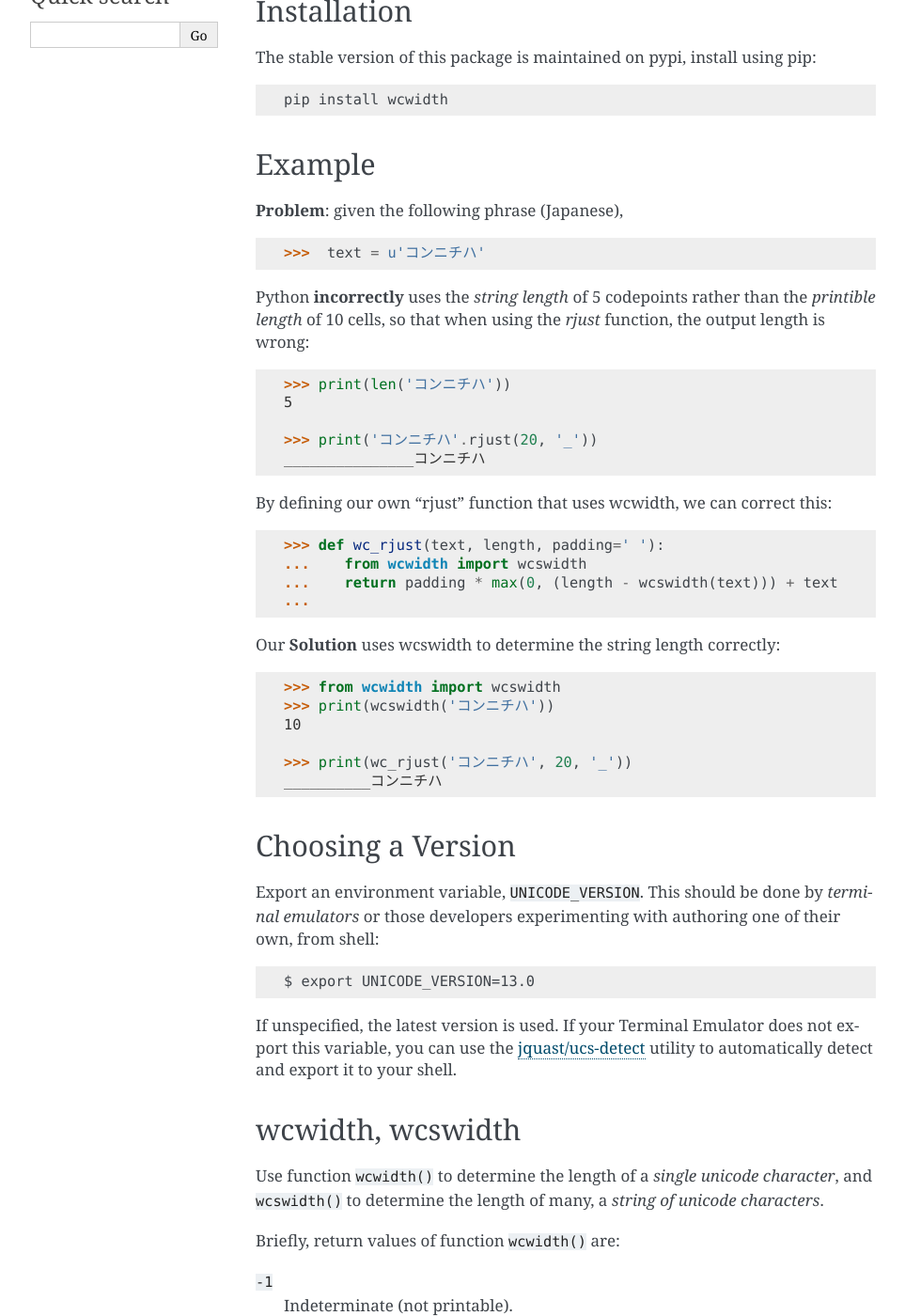
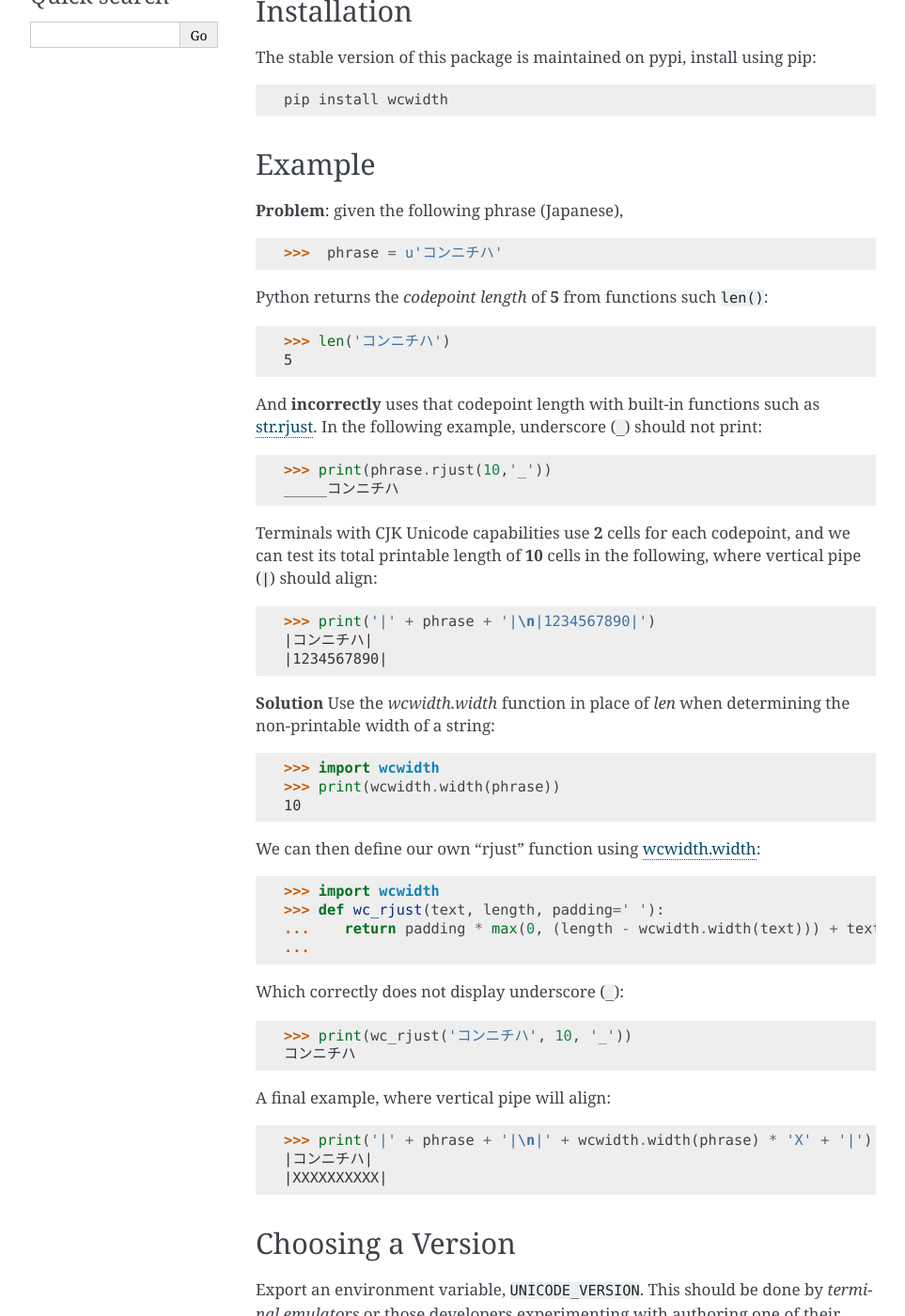
Before and after one commit to jquast/wcwidth, a Sphinx documentation site: the page built from docs/intro.rst, in a window 1280 px wide and 1400 px high, scrolled down 477 px. Shown: the whole window at 94% size, without its empty margins (148-1111 px from the left). Built offline with Sphinx 7.4.7, drawn with Linux system fonts in a browser that asks for light colours; some of the changed text lies outside the part shown.

Commit message:
Documentation and tests (draft)

```diff
--- a/docs/intro.rst
+++ b/docs/intro.rst
@@ -29,33 +29,51 @@
 
 **Problem**: given the following phrase (Japanese),
 
-   >>>  text = u'コンニチハ'
+   >>>  phrase = u'コンニチハ'
 
-Python **incorrectly** uses the *string length* of 5 codepoints rather than the
-*printible length* of 10 cells, so that when using the `rjust` function, the
-output length is wrong::
+Python returns the *codepoint length* of **5** from functions such ``len()``::
 
-    >>> print(len('コンニチハ'))
+    >>> len('コンニチハ')
     5
 
-    >>> print('コンニチハ'.rjust(20, '_'))
-    _______________コンニチハ
+And **incorrectly** uses that codepoint length with built-in functions such as `str.rjust`_.
+In the following example, underscore (``_``) should not print::
 
-By defining our own "rjust" function that uses wcwidth, we can correct this::
+    >>> print(phrase.rjust(10,'_'))
+    _____コンニチハ
 
+Terminals with CJK Unicode capabilities use **2** cells for each codepoint,
+and we can test its total printable length of **10** cells in the following,
+where vertical pipe (``|``) should align::
+
+    >>> print('|' + phrase + '|\n|1234567890|')
+    |コンニチハ|
+    |1234567890|
+
+**Solution** Use the `wcwidth.width` function in place of `len` when determining the non-printable
+width of a string::
+
+   >>> import wcwidth
+   >>> print(wcwidth.width(phrase))
+   10
+
+We can then define our own "rjust" function using `wcwidth.width`_::
+
+   >>> import wcwidth
    >>> def wc_rjust(text, length, padding=' '):
-   ...    from wcwidth import wcswidth
-   ...    return padding * max(0, (length - wcswidth(text))) + text
+   ...    return padding * max(0, (length - wcwidth.width(text))) + text
    ...
 
-Our **Solution** uses wcswidth to determine the string length correctly::
+Which correctly does not display underscore (``_``)::
 
-   >>> from wcwidth import wcswidth
-   >>> print(wcswidth('コンニチハ'))
-   10
+   >>> print(wc_rjust('コンニチハ', 10, '_'))
+   コンニチハ
 
-   >>> print(wc_rjust('コンニチハ', 20, '_'))
-   __________コンニチハ
+A final example, where vertical pipe will align::
+
+  >>> print('|' + phrase + '|\n|' + wcwidth.width(phrase) * 'X' + '|')
+  |コンニチハ|
+  |XXXXXXXXXX|
 
 
 Choosing a Version
@@ -69,7 +87,7 @@
 
 If unspecified, the latest version is used. If your Terminal Emulator does not
 export this variable, you can use the `jquast/ucs-detect`_ utility to
-automatically detect and export it to your shell.
+detect it and export it to your shell.
 
 wcwidth, wcswidth
 -----------------
@@ -304,6 +322,10 @@
  * for any purpose and without fee is hereby granted. The author
  * disclaims all warranties with regard to this software.
 
+.. _`str.rjust`: https://docs.python.org/3.12/library/stdtypes.html#str.rjust
+.. _`wcwidth.wcswidth`: https://wcwidth.readthedocs.io/en/latest/api.html#wcwidth.wcswidth
+.. _`wcwidth.wcwidth`: https://wcwidth.readthedocs.io/en/latest/api.html#wcwidth.wcwidth
+.. _`wcwidth.width`: https://wcwidth.readthedocs.io/en/latest/api.html#wcwidth.width
 .. _`tox`: https://tox.wiki/en/latest/
 .. _`prospector`: https://github.com/landscapeio/prospector
 .. _`combining`: https://en.wikipedia.org/wiki/Combining_character
```
Also changed, not shown: 1 other file.
